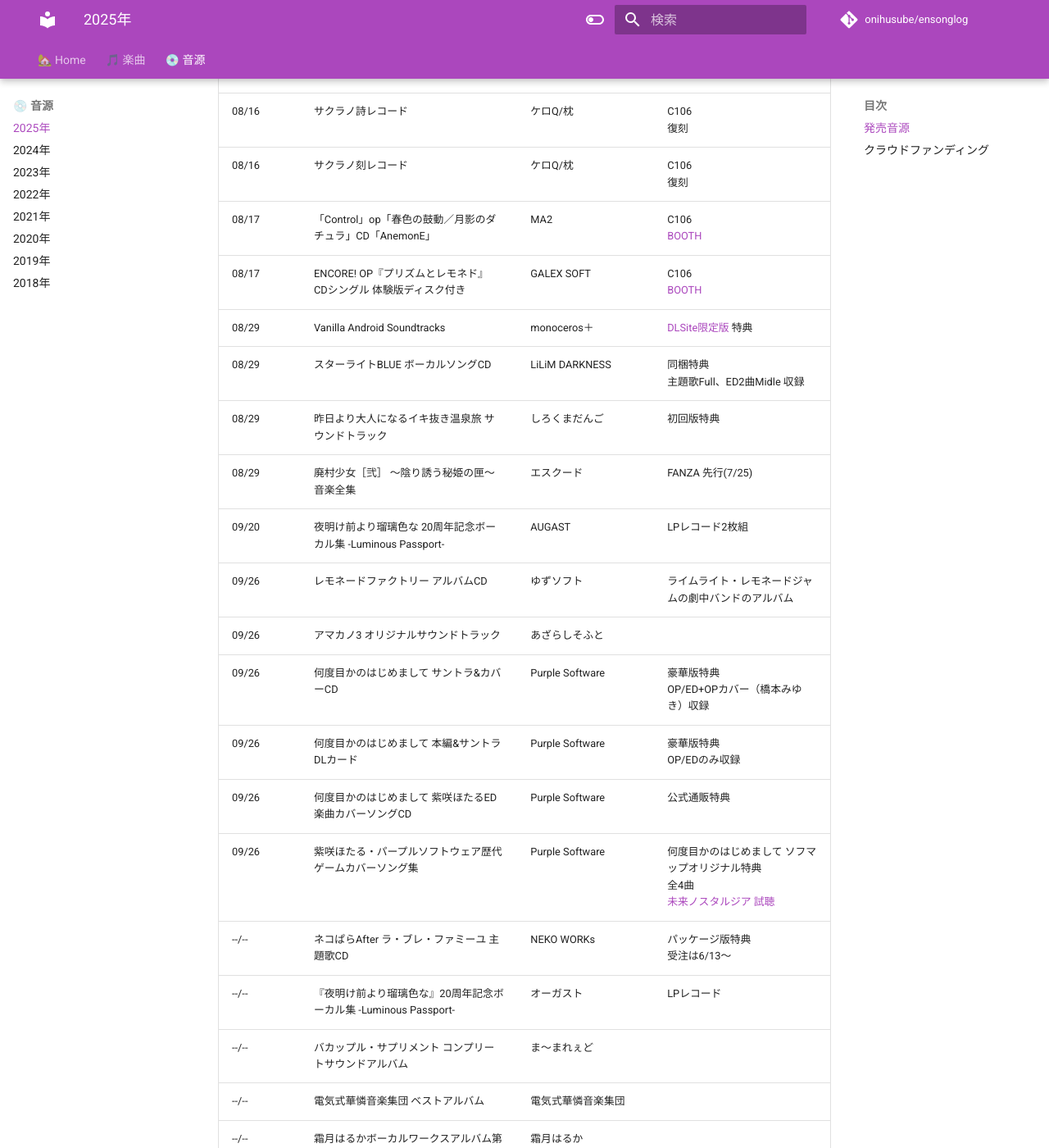
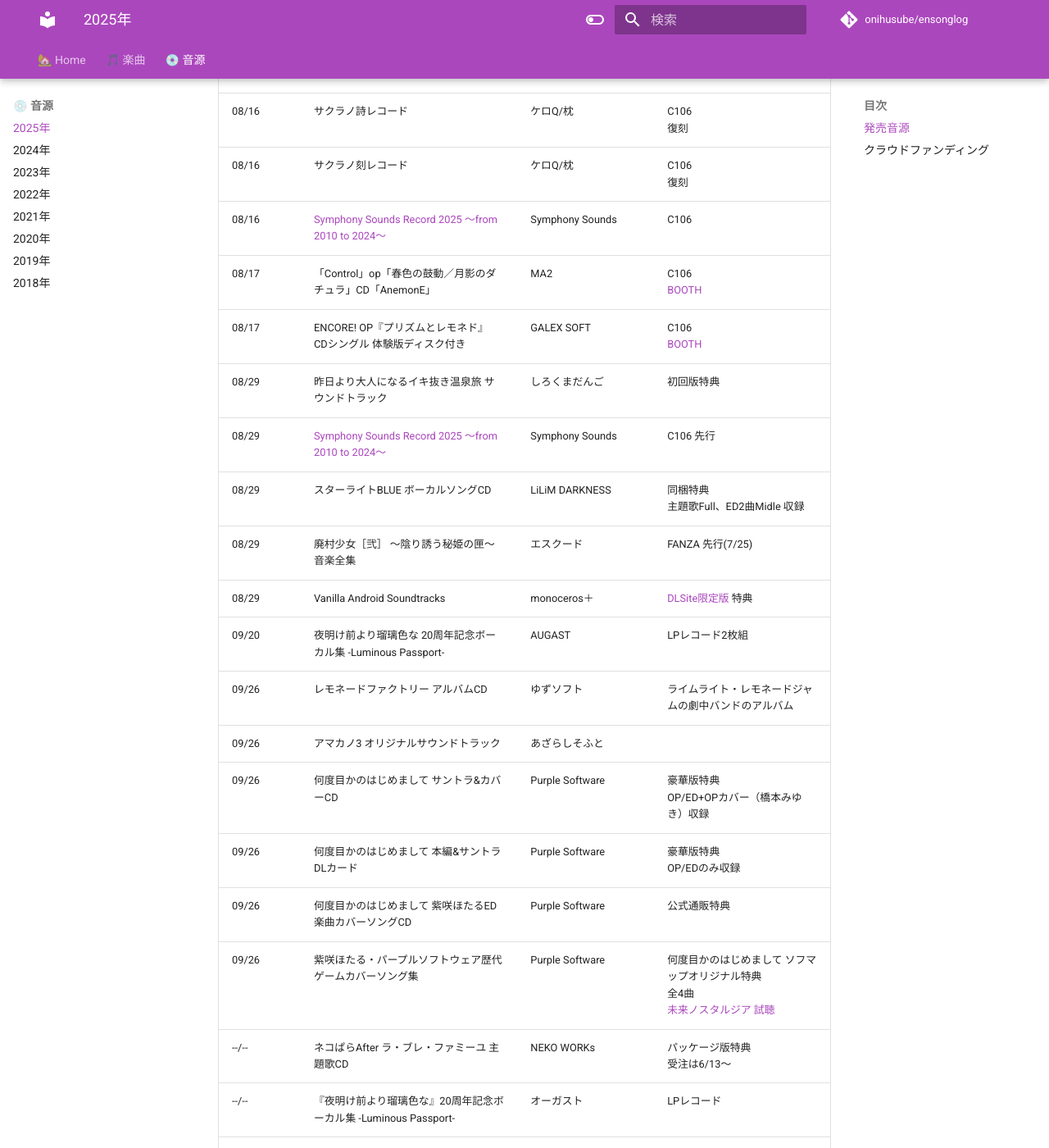
Before and after one commit to onihusube/ensonglog, an MkDocs documentation site: the page built from docs/2025/音源.md, in a window 1280 px wide and 1400 px high, scrolled down 8385 px. Shown: the whole window at 82% size. Built offline with MkDocs 1.6.1 and Material for MkDocs 9.7.7, drawn with Linux system fonts in a browser that asks for light colours; comment, search, counter and statistics services are not loaded; some of the changed text lies outside the part shown.

Commit message:
Symphony Sounds Record 2025追加

```diff
--- a/docs/2025/音源.md
+++ b/docs/2025/音源.md
@@ -130,12 +130,14 @@
 | 07/25 | [HOOKSOFT Vocal Cover Collectin Vol.2](./音源個別/HOOKSOFT%20Vocal%20Cover%20Collectin%20Vol.2.md) | HOOKSOFT |  |
 | 08/16 | サクラノ詩レコード | ケロQ/枕 | C106 </br> 復刻 |
 | 08/16 | サクラノ刻レコード | ケロQ/枕 | C106 </br> 復刻 |
+| 08/16 | [Symphony Sounds Record 2025 ～from 2010 to 2024～](./音源個別/Symphony%20Sounds%20Record%202025%20～from%202010%20to%202024～.md) | Symphony Sounds | C106 |
 | 08/17 | 「Control」op「春色の鼓動／月影のダチュラ」CD「AnemonE」 | MA2 | C106 </br> [BOOTH](https://masquaregames.booth.pm/items/7166132) |
 | 08/17 | ENCORE! OP『プリズムとレモネド』 CDシングル 体験版ディスク付き | GALEX SOFT | C106 </br> [BOOTH](https://galexsoft.booth.pm/items/7108927) |
+| 08/29 | 昨日より大人になるイキ抜き温泉旅 サウンドトラック | しろくまだんご | 初回版特典 |
+| 08/29 | [Symphony Sounds Record 2025 ～from 2010 to 2024～](./音源個別/Symphony%20Sounds%20Record%202025%20～from%202010%20to%202024～.md) | Symphony Sounds | C106 先行 |
+| 08/29 | スターライトBLUE ボーカルソングCD |	LiLiM DARKNESS | 同梱特典 </br> 主題歌Full、ED2曲Midle 収録 |
+| 08/29 | 廃村少女［弐］ ～陰り誘う秘姫の匣～ 音楽全集 | エスクード | FANZA 先行(7/25) |
 | 08/29 | Vanilla Android Soundtracks |	monoceros＋ | [DLSite限定版](https://www.dlsite.com/pro/work/=/product_id/VJ01004213.html) 特典 |
-| 08/29 | スターライトBLUE ボーカルソングCD |	LiLiM DARKNESS | 同梱特典 </br> 主題歌Full、ED2曲Midle 収録 |
-| 08/29 | 昨日より大人になるイキ抜き温泉旅 サウンドトラック | しろくまだんご | 初回版特典 |
-| 08/29 | 廃村少女［弐］ ～陰り誘う秘姫の匣～ 音楽全集 | エスクード | FANZA 先行(7/25) |
 | 09/20 | 夜明け前より瑠璃色な 20周年記念ボーカル集 -Luminous Passport- |	AUGAST | LPレコード2枚組 |
 | 09/26 | レモネードファクトリー アルバムCD |	ゆずソフト | ライムライト・レモネードジャムの劇中バンドのアルバム |
 | 09/26 | アマカノ3 オリジナルサウンドトラック | あざらしそふと |  |
@@ -146,9 +148,9 @@
 | --/-- | ネコぱらAfter ラ・ブレ・ファミーユ 主題歌CD | NEKO WORKs | パッケージ版特典 </br> 受注は6/13～ |
 | --/-- | 『夜明け前より瑠璃色な』20周年記念ボーカル集 -Luminous Passport- | オーガスト | LPレコード |
 | --/-- | バカップル・サプリメント コンプリートサウンドアルバム | ま～まれぇど |  |
-| --/-- | 電気式華憐音楽集団 ベストアルバム | 電気式華憐音楽集団 |  |
 | --/-- | 霜月はるかボーカルワークスアルバム第9弾『あしおとステップ』 | 霜月はるか |  |
 
+| --/-- | 電気式華憐音楽集団 ベストアルバム | 電気式華憐音楽集団 |  |
 ## クラウドファンディング
 
 | 開始日 | 終了日 | 商品名 | ブランド/サークル/歌手 | サイト | 備考 |
```
Also changed, not shown: docs/2025/音源個別/Symphony Sounds Record 2025 ～from 2010 to 2024～.md (added, +32 -0 lines).
